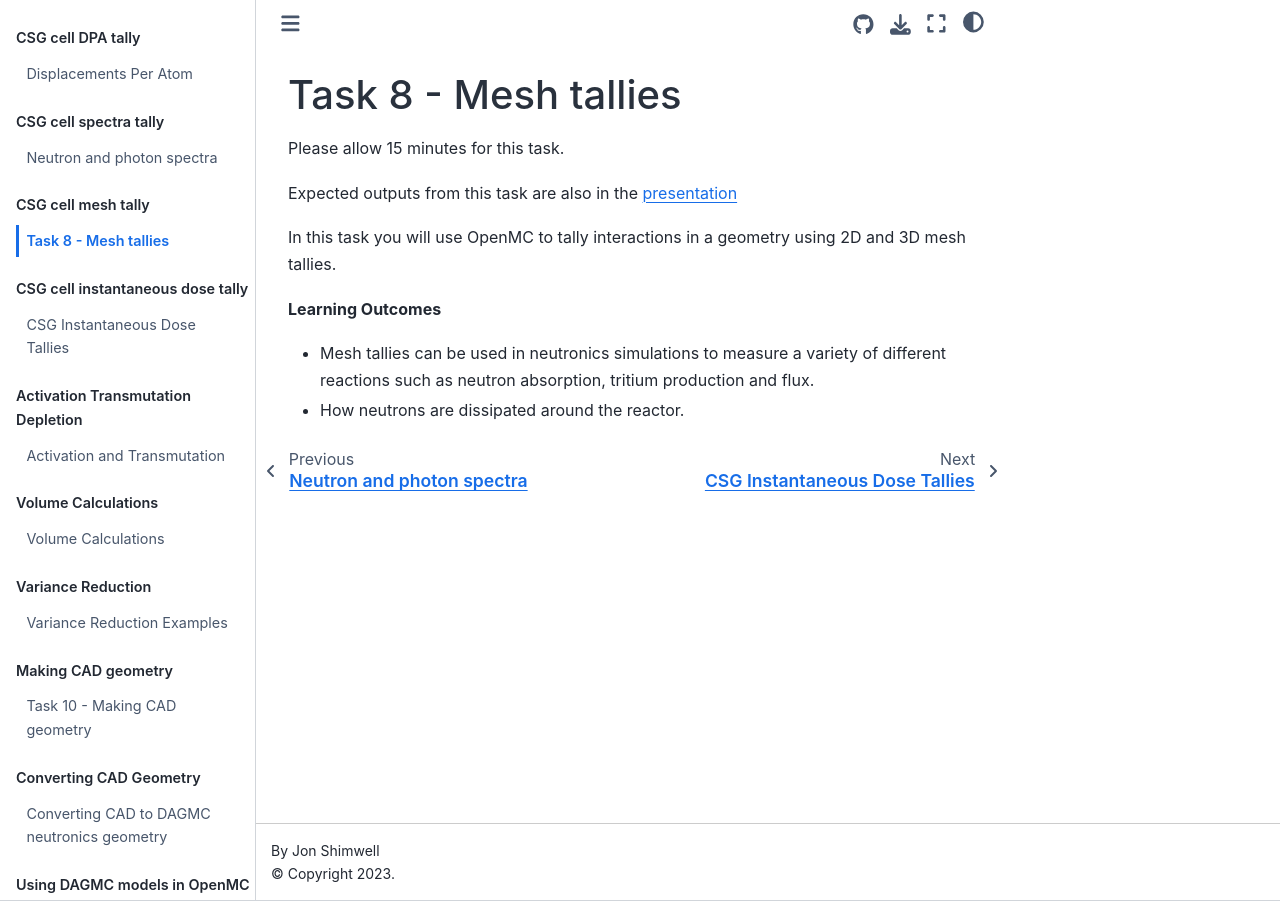
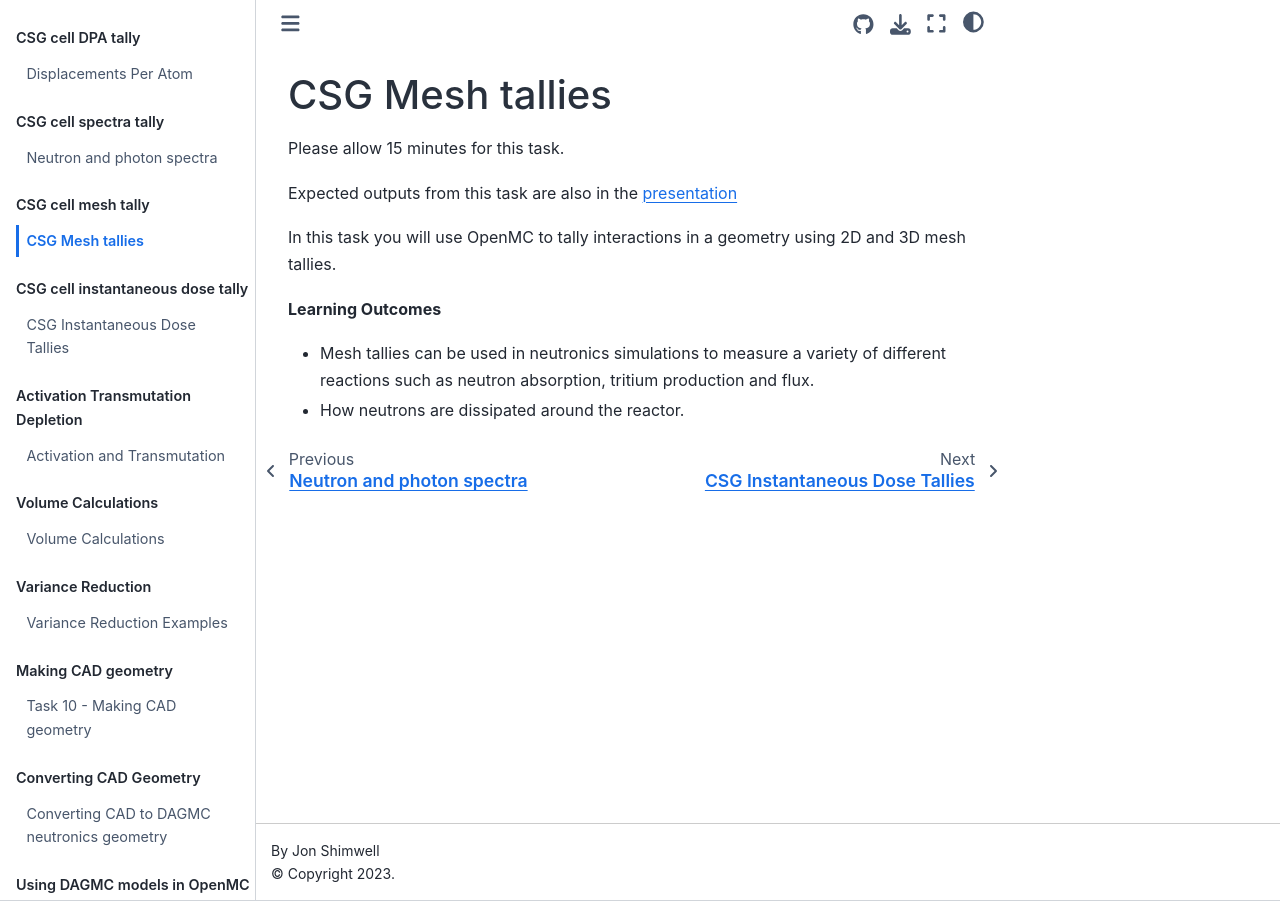
Before and after one commit to fusion-energy/neutronics-workshop, a Jupyter Book: the page built from tasks/task_08_CSG_mesh_tally/README.md, in a window 1280 px wide. Built offline with Jupyter Book 1.0.4 settings and Sphinx 7.4.7 and the Sphinx Book theme 1.1.4, drawn with Linux system fonts in a browser that asks for light colours; pages that are not in the unit, such as notebooks, are missing from menus.

Commit message:
fixed title

```diff
--- a/tasks/task_08_CSG_mesh_tally/README.md
+++ b/tasks/task_08_CSG_mesh_tally/README.md
@@ -1,5 +1,5 @@
 
-## Task 8 - Mesh tallies
+# CSG Mesh tallies
 
 Please allow 15 minutes for this task.
 
--- a/tasks/task_09_CSG_instantaneous_dose_tallies/README.md
+++ b/tasks/task_09_CSG_instantaneous_dose_tallies/README.md
@@ -1,5 +1,5 @@
 
-## Task 9 - Dose
+# CSG Instantaneous Dose
 
 Please allow 20 minutes for this task.
 
```
